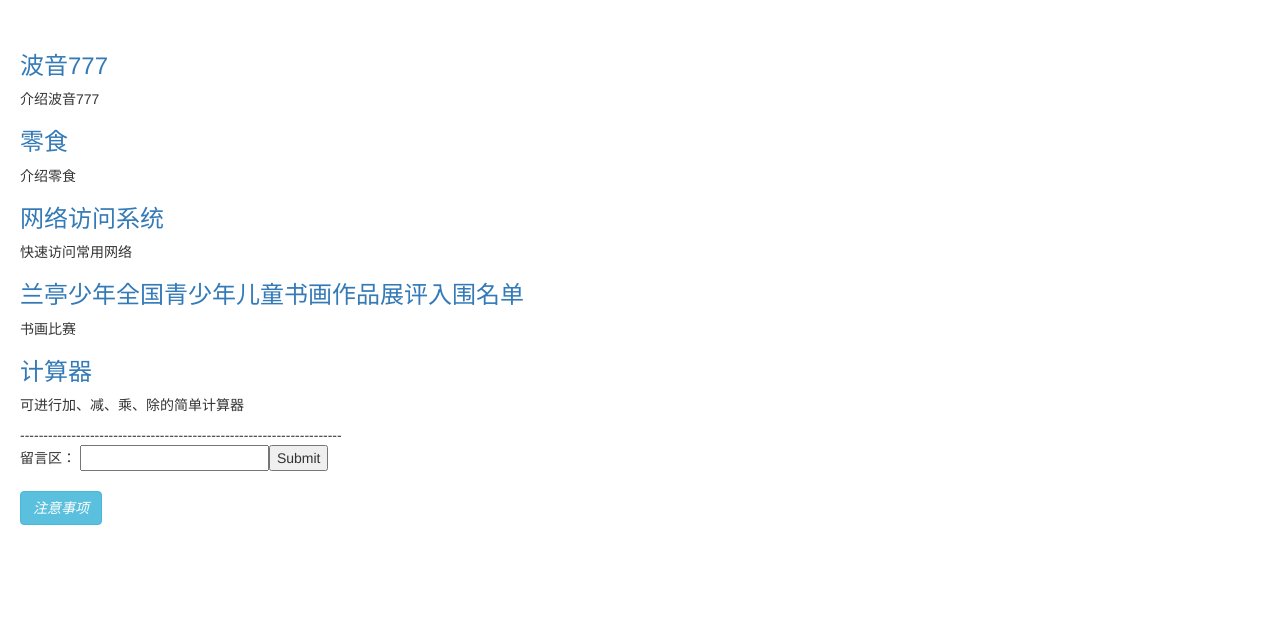
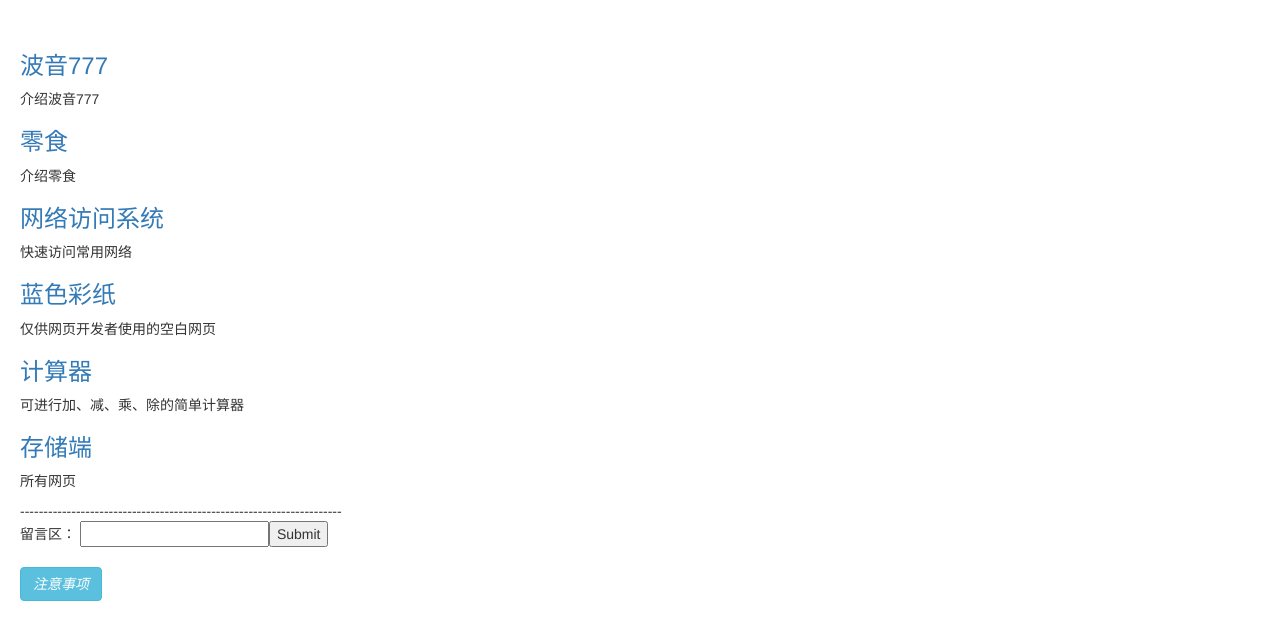
Before and after one commit to cbl200901/cbl200901.github.io, a plain HTML site: page 陈伯麟的网站3.5测试版.html in a window 1280 px wide. Shown: the part 57-696 px from the top of the page. Drawn offline with nearby package versions, Linux system fonts and the light colour scheme.

Commit message:
陈伯麟的网站3.5测试版.html

```diff
--- a/陈伯麟的网站3.5测试版.html
+++ b/陈伯麟的网站3.5测试版.html
@@ -13,7 +13,7 @@
 
 <style>
     .app{
-        margin-top: 70px;
+         margin-top: 70px;
         padding: 20px;
     }
 </style>
@@ -31,14 +31,16 @@
     <p>介绍零食</p>
     <h3><a href="12345678900987654321.html">网络访问系统</a></h3>
     <p>快速访问常用网络</p>
-    <h3><a href="1784.html">兰亭少年全国青少年儿童书画作品展评入围名单</a></h3>
-    <p>书画比赛</p>
+    <h3><a href="陈伯麟.html">蓝色彩纸</a></h3>
+    <p>仅供网页开发者使用的空白网页</p>
     <h3><a href="CBL计算器.html">计算器</a></h3>
     <p>可进行加、减、乘、除的简单计算器</p>
+    <h3><a href="cbl200901.github.io">存储端</a></h3>
+    <p>所有网页</p>
     ---------------------------------------------------------------------<br>
     留言区： <input type="text"><input type="submit">  <br><br>
-   <em><button class="btn btn-info" onclick="alert('1、推荐使用chrome浏览器和chromium浏览器还可以使用360浏览器，也可以使用其他浏览器，但可能会出现bug。2、仅限在电脑上使用，在手机上部分机型会出现乱码。')">注意事项</button>
-   </em>
+  <em> <em><button class="btn btn-info" onclick="alert('1、推荐使用chrome浏览器和chromium浏览器还可以使用360浏览器，也可以使用其他浏览器，但可能会出现bug。2、仅限在电脑上使用，在手机上部分机型会出现乱码。')">注意事项</button>
+   </em></em>
 </div>
 </body>
 </html>
```
